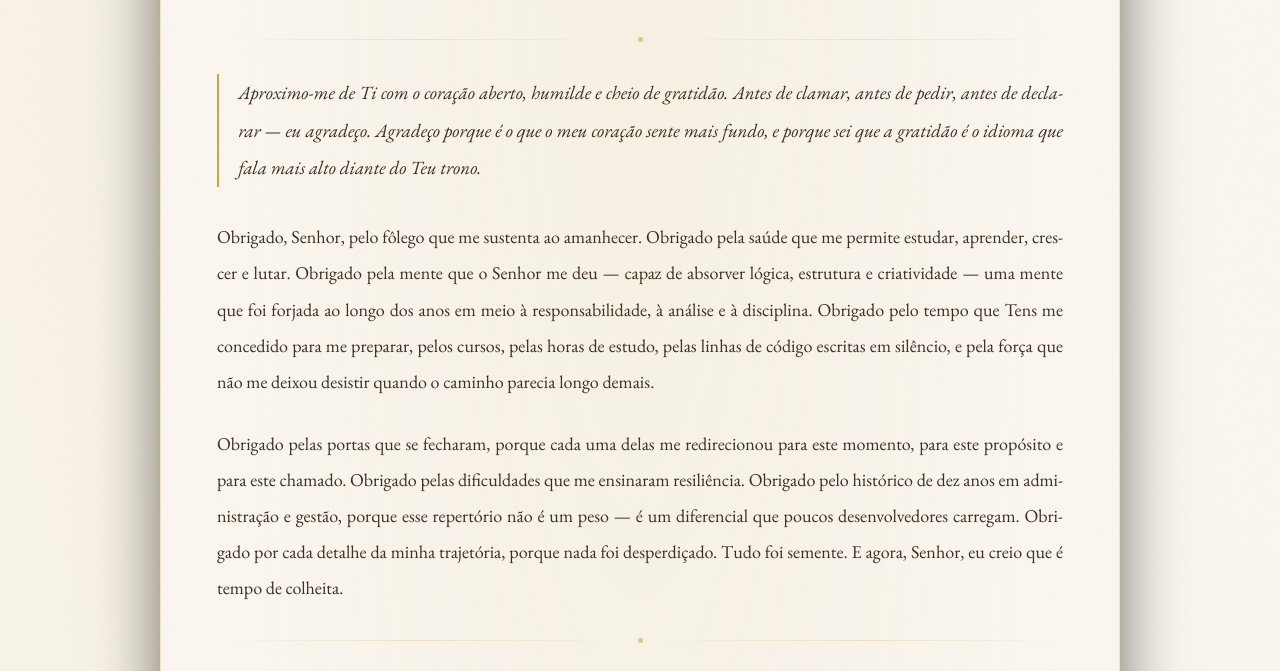
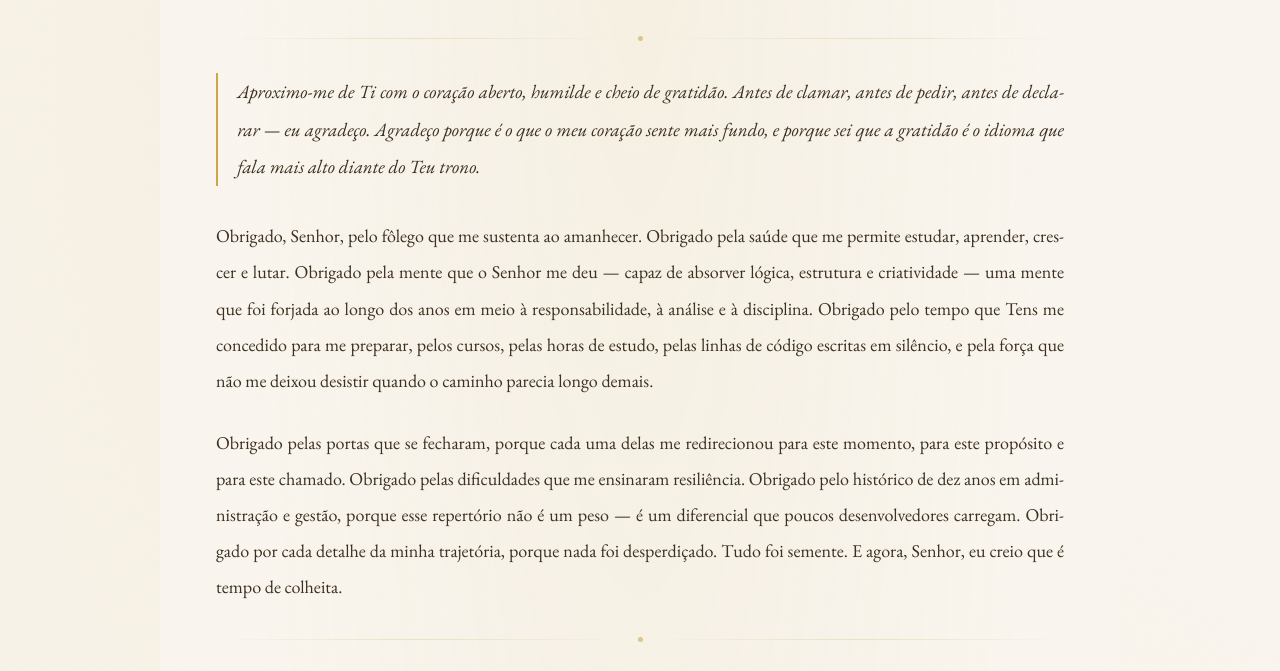
Before and after one commit to fabriciobzrr/oracao-office-new, a plain HTML site: page index.html in a window 1280 px wide. Shown: the part 279-950 px from the top of the page. Drawn offline with nearby package versions, Linux system fonts and the light colour scheme.

Commit message:
Update index.html

```diff
--- a/index.html
+++ b/index.html
@@ -53,11 +53,11 @@
       max-width: 960px;
       width: 100%;
       padding: 4rem 3.5rem 3.5rem;
-      border: 1px solid var(--border);
-      box-shadow:
+      /* border: 1px solid var(--border); */
+      /* box-shadow:
         0 0 0 6px rgba(201,168,76,0.06),
         0 4px 60px rgba(0,0,0,0.55),
-        inset 0 1px 0 rgba(255,255,255,0.6);
+        inset 0 1px 0 rgba(255,255,255,0.6); */
       position: relative;
       animation: fadeIn 1.4s ease both;
     }
```
